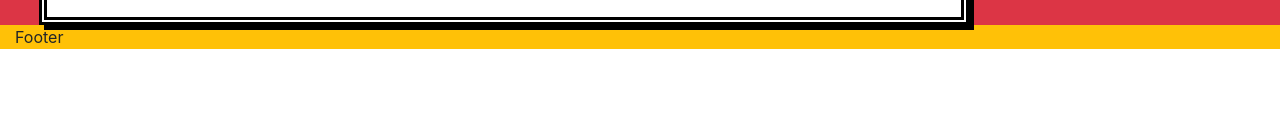
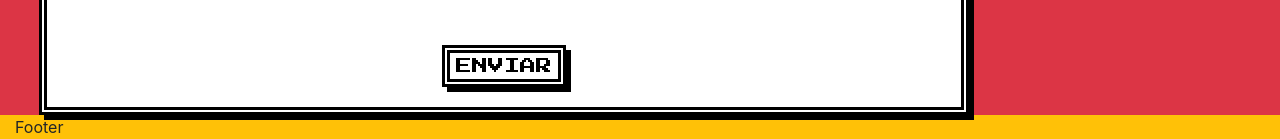
Before and after one commit to alejandro-torres/practica_gimnasio, a plain HTML site: page practica_gimnasio-master/index.html in a window 1280 px wide. Shown: the part 3410-3549 px from the top of the page. Before the commit the page ends 3459 px from the top, so only its background shows below. Drawn offline with nearby package versions, Linux system fonts and the light colour scheme.

Commit message:
boton enviar

```diff
--- a/practica_gimnasio-master/index.html
+++ b/practica_gimnasio-master/index.html
@@ -478,6 +478,7 @@
                                 <div><textarea name="comentario" id="" cols="70" rows="5" class="formulariotexarea"></textarea></div>
                             </div>
                         </div>
+                        <button type="submit" class="caja_arcade row mt-5 md-5 boton_enviar">ENVIAR</button>
                     </form>
                 </div>
             </div>
--- a/practica_gimnasio-master/style.css
+++ b/practica_gimnasio-master/style.css
@@ -223,7 +223,11 @@ hr {
 
 /*==================CONTACTO====================*/
 
-  @keyframes display {
+.boton_enviar {
+    margin: auto;
+}
+
+@keyframes display {
     0% {
       opacity: 0;
     }
```
